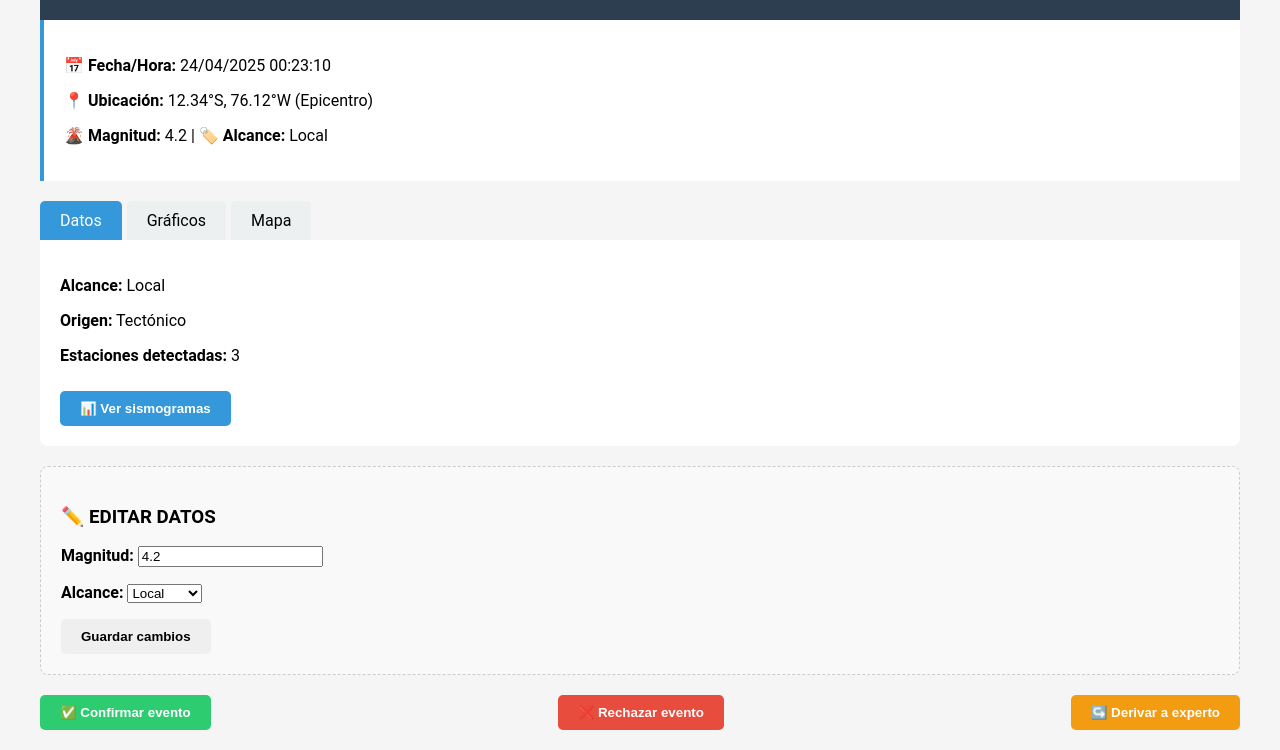
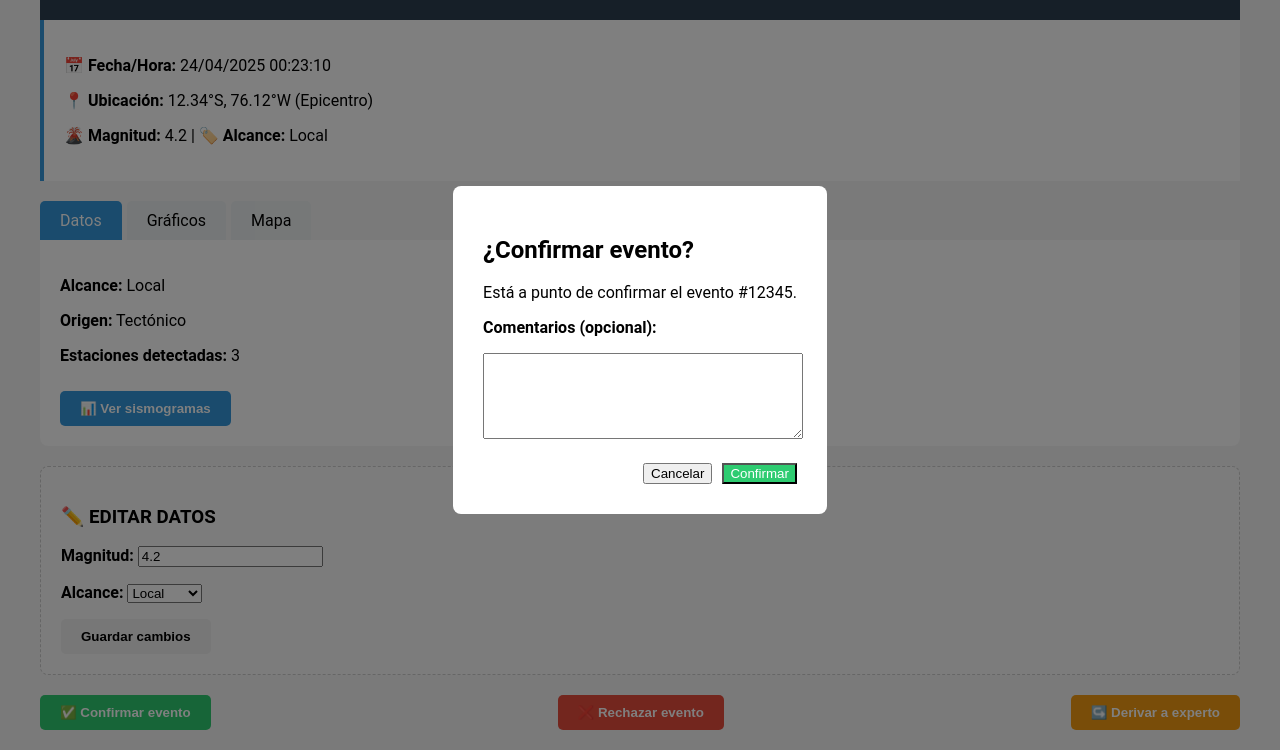
Before and after one commit to chiarakordek/PPAI-REDSISMICA, a plain HTML site: page extra/detalleEvento.html in a window 1280 px wide. Both pictures are taken after a click on the button "✅ Confirmar evento". Shown: the part 121-871 px from the top of the page. Drawn offline with Linux system fonts and the light colour scheme.

```diff
--- a/extra/detalleEvento.html
+++ b/extra/detalleEvento.html
@@ -78,5 +78,50 @@
             document.getElementById(tabId).classList.add('active');
         }
     </script>
+    <!-- Modal de confirmación (oculto por defecto) -->
+<div id="confirmModal" style="display: none; position: fixed; top: 0; left: 0; width: 100%; height: 100%; background: rgba(0,0,0,0.5); z-index: 1000; justify-content: center; align-items: center;">
+    <div style="background: white; padding: 30px; border-radius: 8px; max-width: 500px;">
+        <h2 id="modalTitle">¿Confirmar acción?</h2>
+        <p id="modalText">Está a punto de confirmar el evento #12345.</p>
+        <p><strong>Comentarios (opcional):</strong></p>
+        <textarea style="width: 100%; height: 80px; margin-bottom: 20px;"></textarea>
+        <div style="display: flex; justify-content: flex-end;">
+            <button onclick="document.getElementById('confirmModal').style.display = 'none'" style="margin-right: 10px;">Cancelar</button>
+            <button onclick="confirmAction()" style="background: #2ecc71; color: white;">Confirmar</button>
+        </div>
+    </div>
+</div>
+
+<script>
+    function showModal(action) {
+        const modal = document.getElementById('confirmModal');
+        const title = document.getElementById('modalTitle');
+        const text = document.getElementById('modalText');
+
+        if (action === 'confirm') {
+            title.textContent = '¿Confirmar evento?';
+            text.textContent = 'Está a punto de confirmar el evento #12345.';
+        } else if (action === 'reject') {
+            title.textContent = '¿Rechazar evento?';
+            text.textContent = 'Está a punto de rechazar el evento #12345.';
+        } else {
+            title.textContent = '¿Derivar a experto?';
+            text.textContent = 'Está a punto de derivar el evento #12345 a un experto.';
+        }
+
+        modal.style.display = 'flex';
+    }
+
+    function confirmAction() {
+        alert('Acción confirmada correctamente');
+        document.getElementById('confirmModal').style.display = 'none';
+        // Aquí iría la lógica para actualizar el estado del evento
+    }
+
+    // Asignar eventos a los botones
+    document.querySelector('.btn-confirm').addEventListener('click', () => showModal('confirm'));
+    document.querySelector('.btn-reject').addEventListener('click', () => showModal('reject'));
+    document.querySelector('.btn-refer').addEventListener('click', () => showModal('refer'));
+</script>
 </body>
 </html>
```
Also changed, not shown: 2 other files.
